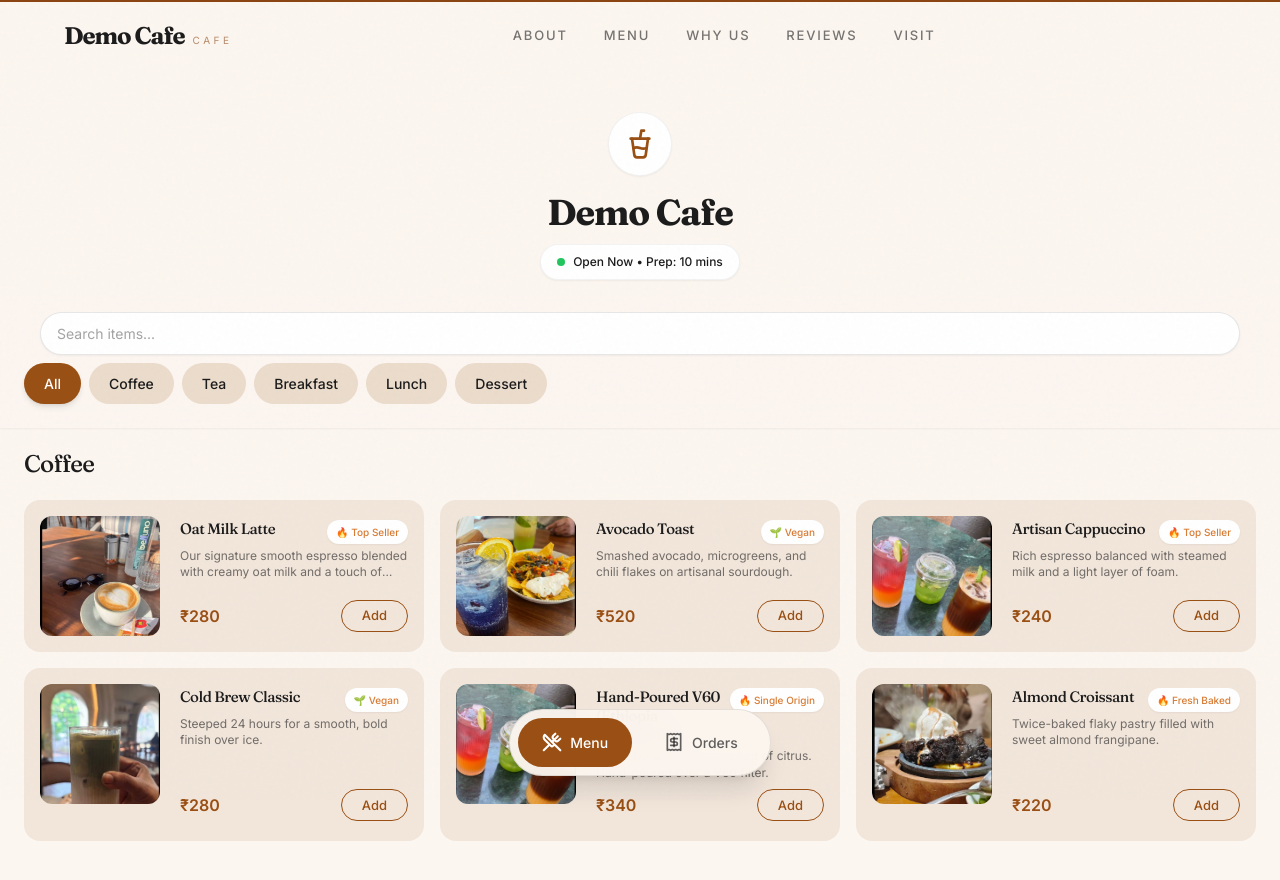
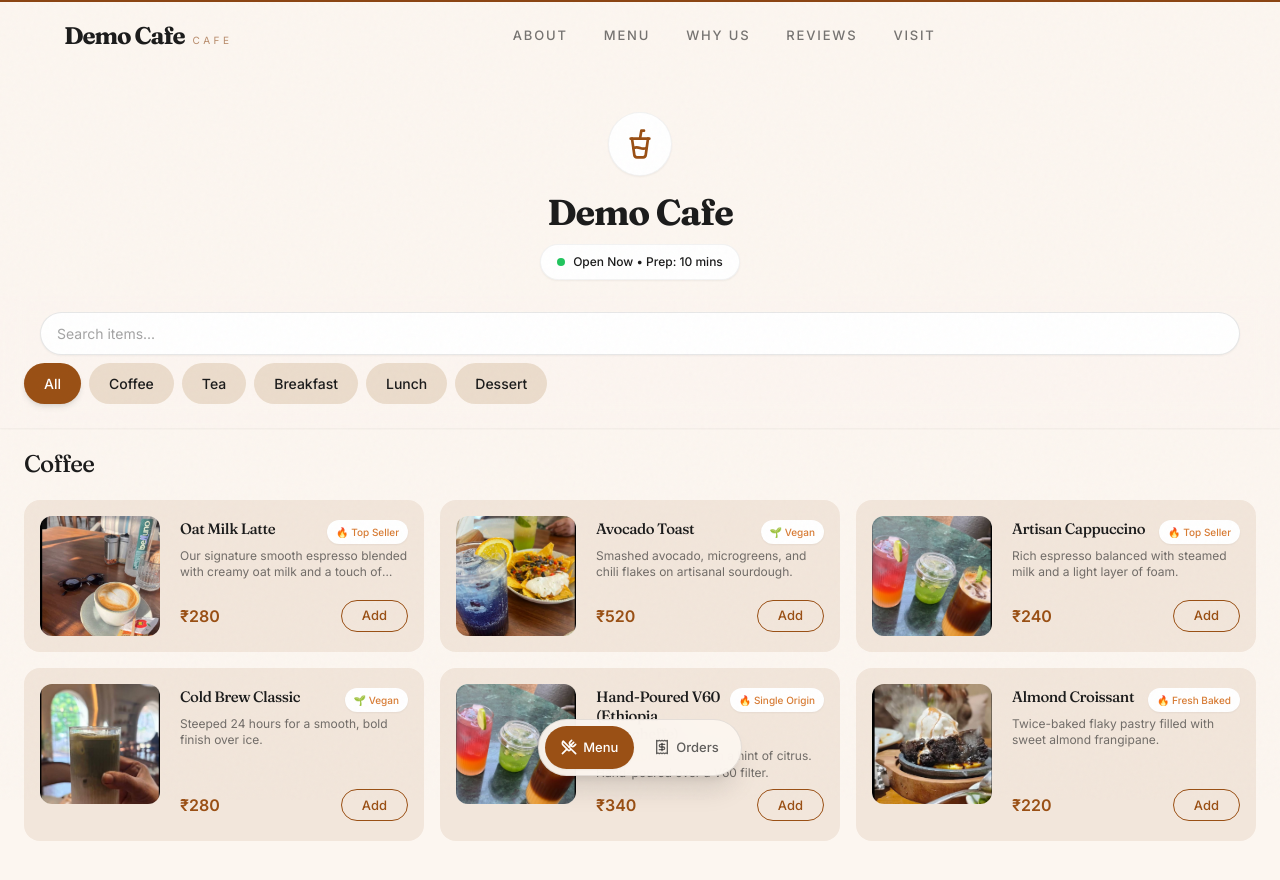
Before and after one commit to KenilPatel-30/DemoWebsite, a Next.js app: page /order in a window 1280 px wide. Shown: the top 880 px of the page. Built offline with nearby package versions, Linux system fonts and the light colour scheme.

Commit message:
Merge cart button into BottomNav for dynamic layout

```diff
--- a/app/order/page.tsx
+++ b/app/order/page.tsx
@@ -9,7 +9,6 @@ import OrderConfirmation from "@/components/order/OrderConfirmation";
 import BookTable from "@/components/order/BookTable";
 import BookingConfirmation from "@/components/order/BookingConfirmation";
 import ItemDetailsModal from "@/components/order/ItemDetailsModal";
-import FloatingCartButton from "@/components/order/FloatingCartButton";
 import { AnimatePresence } from "framer-motion";
 
 export default function OrderPage() {
@@ -27,7 +26,6 @@ export default function OrderPage() {
 
       {/* Persistent Components over certain views */}
       <AnimatePresence>
-        {currentView === "menu" && <FloatingCartButton />}
         {activeItem && <ItemDetailsModal />}
       </AnimatePresence>
     </main>
--- a/components/order/BottomNav.tsx
+++ b/components/order/BottomNav.tsx
@@ -1,13 +1,11 @@
 "use client";
 
 import { useOrder } from "@/context/OrderContext";
-import { Home, UtensilsCrossed, Calendar, Receipt, User } from "lucide-react";
+import { UtensilsCrossed, Receipt, ShoppingBag } from "lucide-react";
 import { cn } from "@/lib/utils";
 
 export default function BottomNav() {
-  const { currentView, setCurrentView } = useOrder();
-
-  // Make nav persistent across all screens.
+  const { currentView, setCurrentView, cartCount, cartTotal } = useOrder();
 
   const navItems = [
     { id: "menu", label: "Menu", icon: UtensilsCrossed },
@@ -15,11 +13,16 @@ export default function BottomNav() {
   ] as const;
 
   return (
-    <div className="fixed bottom-6 left-0 right-0 z-[90] flex justify-center pointer-events-none pb-safe">
-      <div className="flex items-center gap-2 rounded-full bg-[#FCF6F0]/95 backdrop-blur-lg px-2 py-2 shadow-xl border border-ink/10 pointer-events-auto">
+    <div className="fixed bottom-6 left-0 right-0 z-[90] px-4 flex justify-center pointer-events-none pb-safe">
+      <div className={cn(
+        "flex items-center gap-3 transition-all duration-300 w-full",
+        cartCount > 0 ? "justify-between max-w-[360px] md:max-w-[400px]" : "justify-center max-w-max"
+      )}>
+        {/* Main Nav Pill */}
+        <div className="flex items-center gap-1 rounded-full bg-[#FCF6F0]/95 backdrop-blur-lg px-1.5 py-1.5 shadow-xl border border-ink/10 pointer-events-auto shrink-0">
           {navItems.map((item) => {
             const Icon = item.icon;
-          const isActive = currentView === item.id || (currentView === "menu" && item.id === "menu"); // Simplified active state
+            const isActive = currentView === item.id || (currentView === "menu" && item.id === "menu");
             return (
               <button
                 key={item.id}
@@ -29,16 +32,35 @@ export default function BottomNav() {
                   }
                 }}
                 className={cn(
-                "flex flex-row items-center gap-2 px-6 py-3 rounded-full transition-colors",
-                isActive ? "bg-[#9A5015] text-white" : "text-ink/70 hover:text-ink hover:bg-ink/5"
+                  "flex flex-row items-center gap-1.5 px-4 py-2.5 rounded-full transition-colors",
+                  isActive ? "bg-[#9A5015] text-white shadow-sm" : "text-ink/70 hover:text-ink hover:bg-ink/5"
                 )}
               >
-              <Icon className="h-5 w-5" strokeWidth={isActive ? 2.5 : 2} />
-              <span className="text-[14px] font-medium">{item.label}</span>
+                <Icon className="h-4 w-4" strokeWidth={isActive ? 2.5 : 2} />
+                <span className="text-[13px] font-medium">{item.label}</span>
               </button>
             );
           })}
         </div>
+
+        {/* Floating Cart Button (Right side) */}
+        {cartCount > 0 && (
+          <button
+            onClick={() => setCurrentView("cart")}
+            className="flex items-center justify-center gap-2.5 rounded-full bg-[#9A5015] hover:bg-[#804210] text-white px-5 py-3 shadow-2xl pointer-events-auto transition-transform active:scale-95 flex-1 max-w-[140px]"
+          >
+            <div className="relative shrink-0">
+              <ShoppingBag className="w-5 h-5" />
+              <span className="absolute -top-1.5 -right-1.5 flex h-[15px] w-[15px] items-center justify-center rounded-full bg-white text-[9px] font-bold text-[#9A5015] shadow-sm">
+                {cartCount}
+              </span>
+            </div>
+            <div className="font-bold text-[14px] truncate">
+               ₹{cartTotal.toFixed(0)}
+            </div>
+          </button>
+        )}
+      </div>
     </div>
   );
 }
--- a/components/order/FloatingCartButton.tsx
+++ /dev/null
@@ -1,47 +0,0 @@
-"use client";
-
-import { useOrder } from "@/context/OrderContext";
-import { motion } from "framer-motion";
-import { ShoppingBag } from "lucide-react";
-
-export default function FloatingCartButton() {
-  const { cartCount, cartTotal, setCurrentView } = useOrder();
-
-  if (cartCount === 0) return null;
-
-  return (
-    <motion.div
-      initial={{ y: 50, opacity: 0 }}
-      animate={{ y: 0, opacity: 1 }}
-      exit={{ y: 50, opacity: 0 }}
-      className="fixed bottom-[120px] left-0 right-0 z-50 px-6 flex justify-center pointer-events-none md:left-auto md:w-[360px] md:bottom-6 md:right-6 md:px-0"
-    >
-      <div
-        onClick={() => setCurrentView("cart")}
-        className="w-full max-w-md bg-white rounded-full shadow-[0_8px_30px_rgba(0,0,0,0.12)] p-2 pr-4 flex items-center justify-between pointer-events-auto border border-ink/5 cursor-pointer hover:shadow-lg transition-shadow"
-      >
-        <div className="flex items-center gap-3 pl-2">
-          <div className="relative">
-            <ShoppingBag className="w-5 h-5 text-ink/80" />
-            <span className="absolute -top-1 -right-1.5 flex h-4 w-4 items-center justify-center rounded-full bg-red-600 text-[9px] font-bold text-white">
-              {cartCount}
-            </span>
-          </div>
-          <div className="flex flex-col">
-            <span className="text-[13px] font-medium leading-none text-ink">View Cart</span>
-            <span className="text-[11px] text-ink/50 mt-0.5">₹{cartTotal}</span>
-          </div>
-        </div>
-        <button
-          onClick={(e) => {
-            e.stopPropagation();
-            setCurrentView("cart");
-          }}
-          className="bg-[#9A5015] hover:bg-[#804210] transition-colors text-white text-[13px] font-medium px-5 py-2.5 rounded-full shadow-md"
-        >
-          Checkout
-        </button>
-      </div>
-    </motion.div>
-  );
-}
```
Lines whose indentation alone changed are shown as unchanged.
